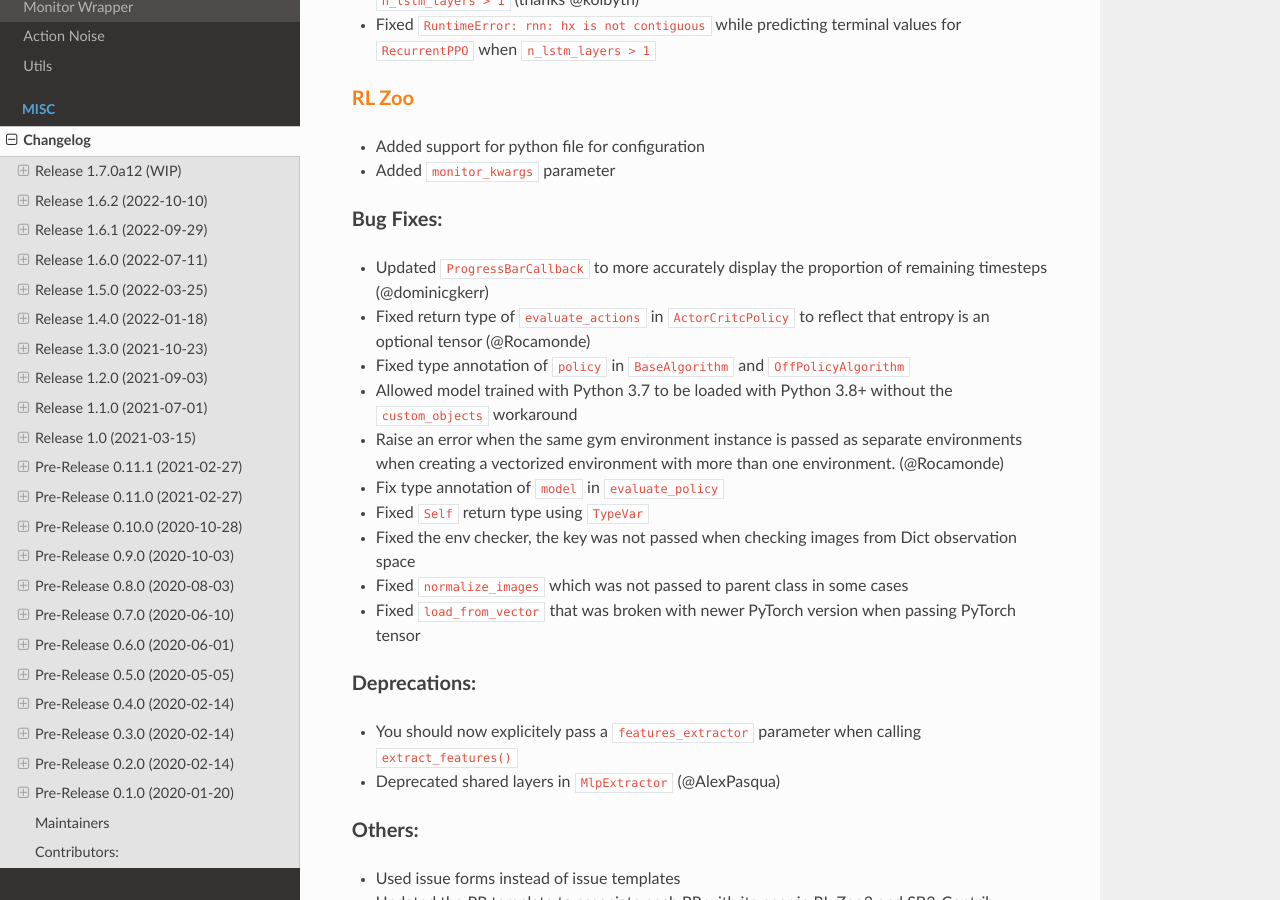
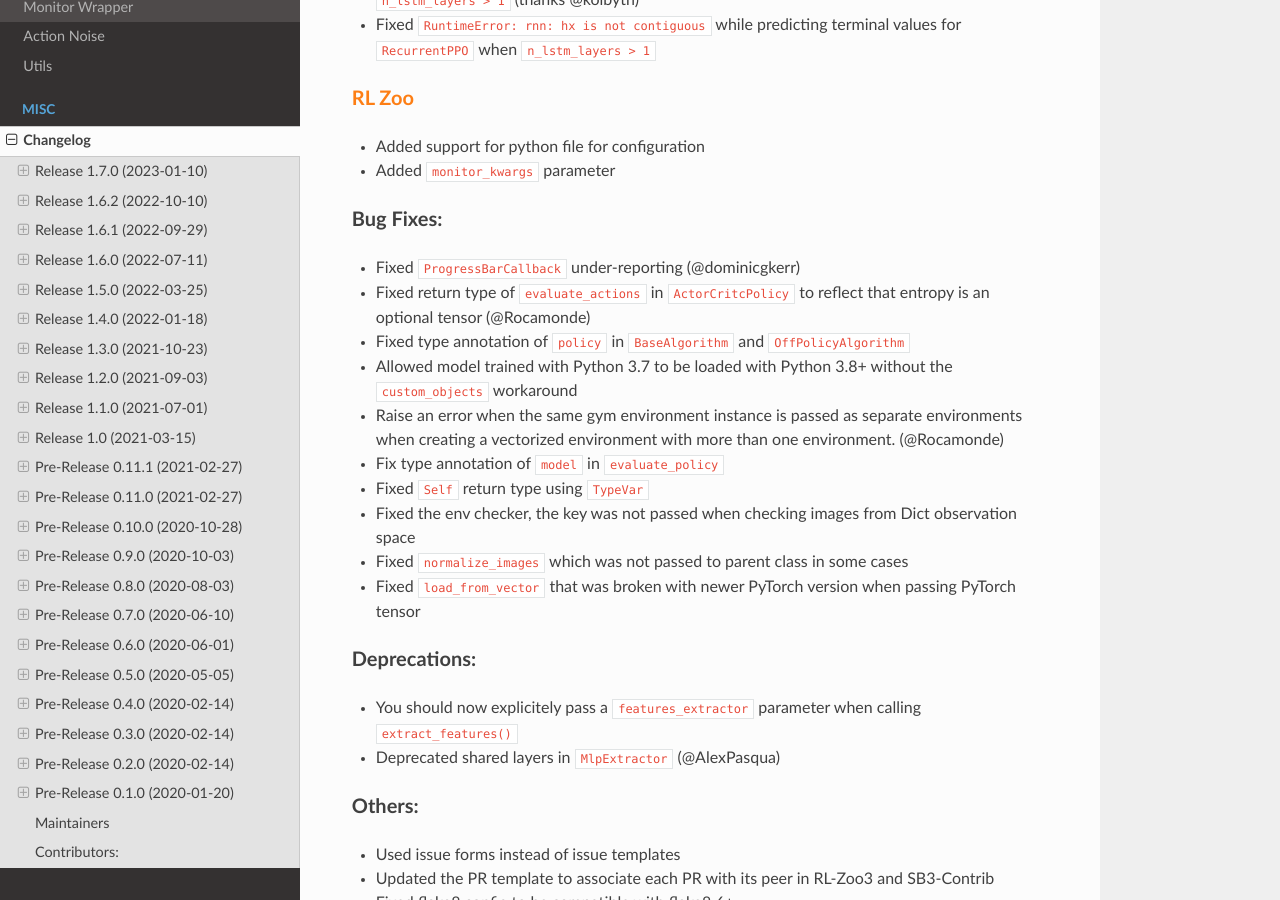
Before and after one commit to DLR-RM/stable-baselines3, a Sphinx documentation site: the page built from docs/misc/changelog.rst, in a window 1280 px wide and 900 px high, scrolled down 1084 px. Built offline with Sphinx 7.4.7 and the Read the Docs theme 2.0.0, drawn with Linux system fonts in a browser that asks for light colours; pages that are not in the unit, such as notebooks, are missing from menus; some of the changed text lies outside the part shown.

Commit message:
Release v1.7.0

```diff
--- a/docs/misc/changelog.rst
+++ b/docs/misc/changelog.rst
@@ -4,7 +4,7 @@
 ==========
 
 
-Release 1.7.0a12 (WIP)
+Release 1.7.0 (2023-01-10)
 --------------------------
 
 .. warning::
@@ -53,7 +53,7 @@
 
 Bug Fixes:
 ^^^^^^^^^^
-- Updated ``ProgressBarCallback`` to more accurately display the proportion of remaining timesteps (@dominicgkerr)
+- Fixed ``ProgressBarCallback`` under-reporting (@dominicgkerr)
 - Fixed return type of ``evaluate_actions`` in ``ActorCritcPolicy`` to reflect that entropy is an optional tensor (@Rocamonde)
 - Fixed type annotation of ``policy`` in ``BaseAlgorithm`` and ``OffPolicyAlgorithm``
 - Allowed model trained with Python 3.7 to be loaded with Python 3.8+ without the ``custom_objects`` workaround
--- a/stable_baselines3/version.txt
+++ b/stable_baselines3/version.txt
@@ -1 +1 @@
-1.7.0a12
+1.7.0
```
